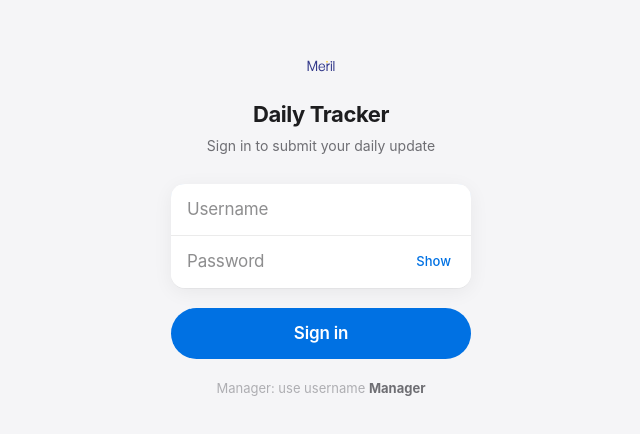
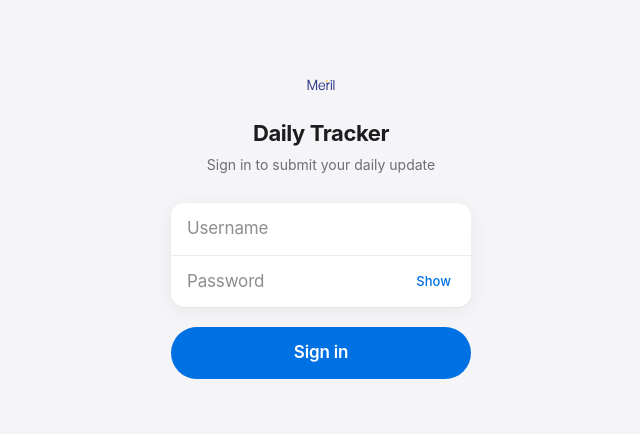
Before and after one commit to Rupesh-Vishwkarma/daily-work-tracker, a Next.js app: page / in a window 1280 px wide. Shown: the part 176-610 px from the top of the page, without its empty margins (319-959 px from the left). Built offline with nearby package versions, Linux system fonts and the light colour scheme.

Commit message:
Remove manager username instructions from LoginPage
Removed instructions for manager username display.

```diff
--- a/components/LoginPage.tsx
+++ b/components/LoginPage.tsx
@@ -89,9 +89,6 @@ export default function LoginPage({ onLogin }: { onLogin: (s: Session) => void }
           </button>
         </div>
 
-        <p style={{ textAlign: 'center', marginTop: 20, fontSize: 13, color: '#AEAEB2' }}>
-          Manager: use username <strong style={{ color: '#6E6E73' }}>Manager</strong>
-        </p>
       </div>
     </div>
   )
```
